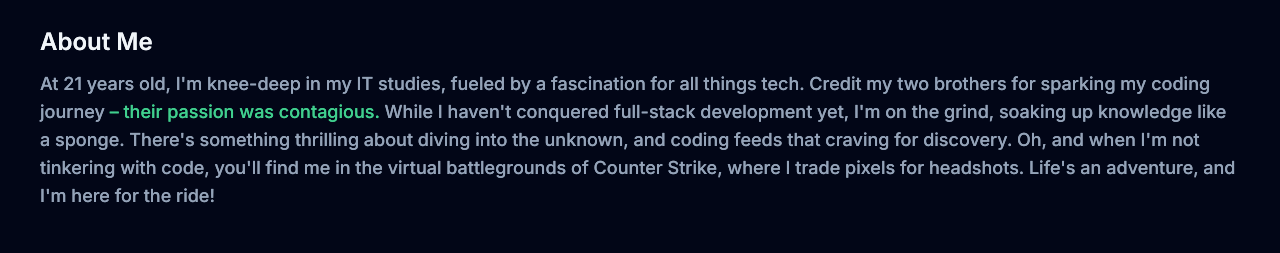
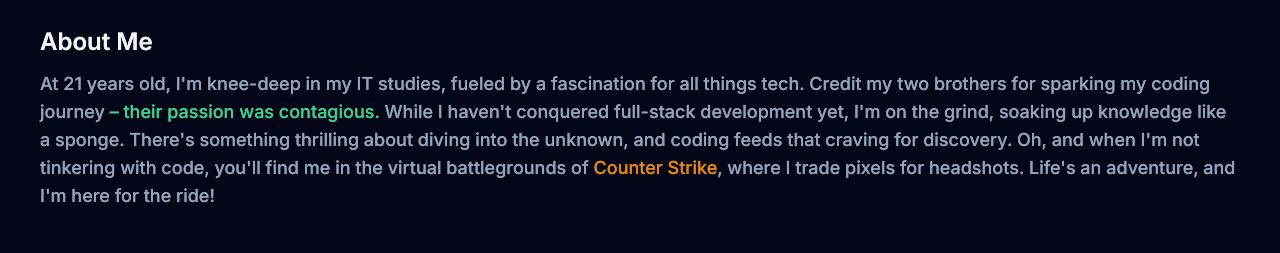
Before and after one commit to toshi-Devs/my-portfolio, a Next.js app: page / in a window 1280 px wide. Shown: the part 816-1069 px from the top of the page. Built offline with nearby package versions, Linux system fonts and the light colour scheme.

Commit message:
just coloring cs

```diff
--- a/components/About.tsx
+++ b/components/About.tsx
@@ -11,7 +11,7 @@ function About() {
                     Credit my two brothers for sparking my coding journey <span className=' text-[#40CF8E]'>– their passion was contagious. </span>
                     While I haven't conquered full-stack development yet, I'm on the grind, soaking up knowledge like a sponge.
                     There's something thrilling about diving into the unknown, and coding feeds that craving for discovery.
-                    Oh, and when I'm not tinkering with code, you'll find me in the virtual battlegrounds of Counter Strike,
+                    Oh, and when I'm not tinkering with code, you'll find me in the virtual battlegrounds of <span className='text-[#E58716]'>Counter Strike</span>,
                     where I trade pixels for headshots. Life's an adventure, and I'm here for the ride!</p>
             </div>
             <div className='space-y-3 py-10 mx-10'>
```
